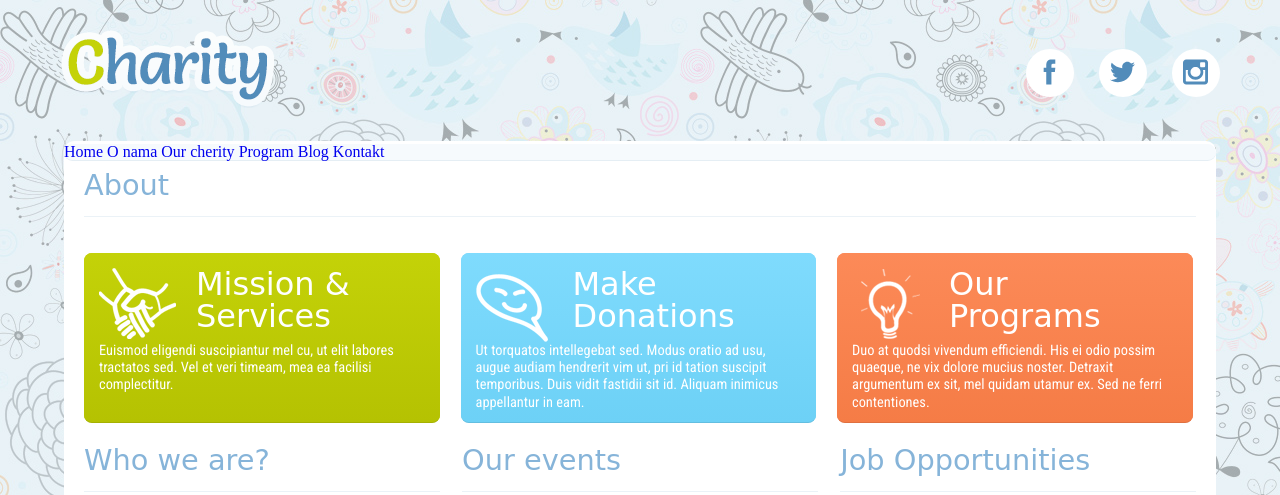
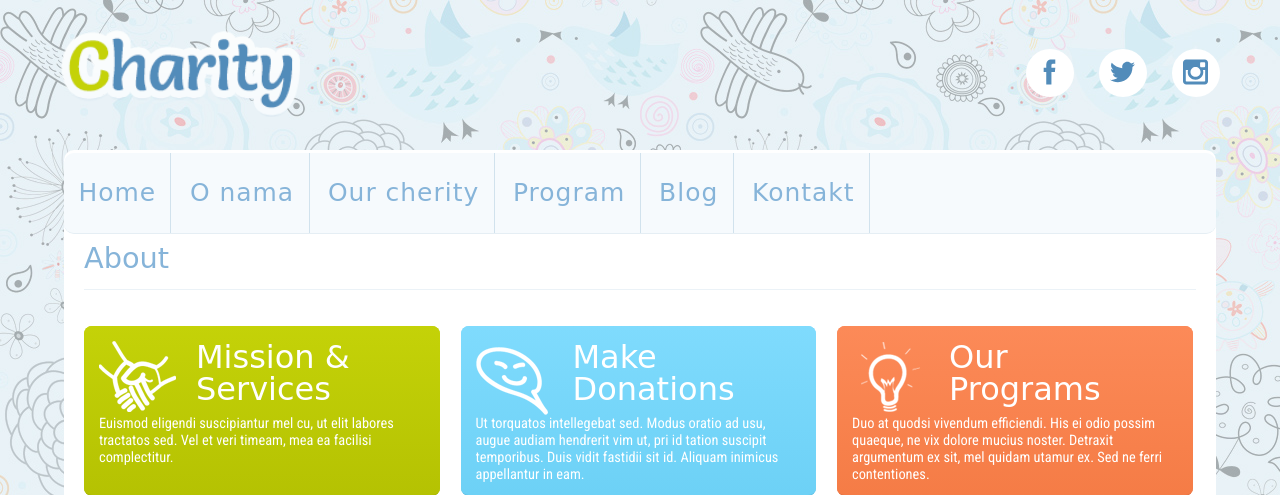
Before and after one commit to aleksandarbatin/pstherapy-dev, a PHP site: page /about.html in a window 1280 px wide. Shown: the top 495 px of the page. Run offline with PHP 8.4, Linux system fonts and the light colour scheme; some web fonts are replaced.

Commit message:
office commit

```diff
--- a/app/about.html
+++ b/app/about.html
@@ -42,9 +42,15 @@
 	<div class="page-wrapper about">
 		<div class="page_container">
 			<div class="nav_menu">
-				<ul>
+				<ul class="nav_menu_list">
 					<li><a href="index.html">Home</a></li>
-					<li><a href="#">O nama</a></li>
+					<li><a href="about.html">O nama</a>
+						<ul class="dropdown-menu">
+							<li><a href="#">Testimonials</a></li>
+							<li><a href="#">FACQs</a></li>
+							<li><a href="#">Archives</a></li>
+						</ul>
+					</li>
 					<li><a href="#">Our cherity</a></li>
 					<li><a href="#">Program</a></li>
 					<li><a href="#">Blog</a></li>
--- a/app/assets/css/main.css
+++ b/app/assets/css/main.css
@@ -332,7 +332,8 @@ u {
       color: #fff;
       background-color: #76D6F9; }
     .nav_menu .nav_menu_list > li a:first-child {
-      border-radius: 10px; }
+      border-top-left-radius: 0.8rem;
+      border-top-right-radius: 0.8rem; }
   .nav_menu .dropdown-menu {
     display: none;
     position: absolute;
@@ -352,9 +353,11 @@ u {
 ----- HEADER
 =================*/
 .header {
-  padding: 30px; }
+  padding: 1.875rem; }
   .header .logo {
     display: inline-block; }
+    .header .logo img {
+      width: 15rem; }
 
 .page_container {
   padding: 3px 0 20px;
--- a/app/scss/components/_navigation-menu.scss
+++ b/app/scss/components/_navigation-menu.scss
@@ -24,15 +24,16 @@
 			background-color:#76D6F9;
 		}
 		a:first-child {
-			border-radius: 10px;
+			 border-top-left-radius: 0.8rem;
+			 border-top-right-radius: 0.8rem;
 		}
 	}
 	.dropdown-menu {
-	display:none;
-	position: absolute;
-	background-color:#78d7fa;
-	color:#fff;
-	z-index: 5555;
+		display:none;
+		position: absolute;
+		background-color:#78d7fa;
+		color:#fff;
+		z-index: 5555;
 	li {
 		display:block;
 		padding:1rem 2rem;
--- a/app/scss/layout/_header.scss
+++ b/app/scss/layout/_header.scss
@@ -3,9 +3,12 @@
 =================*/
 
 .header {
-	padding: 30px;
+	padding: 1.875rem;
 	.logo {
 		display: inline-block;
+		img {
+			width:15rem;
+		}
 	}
 }
 
```
